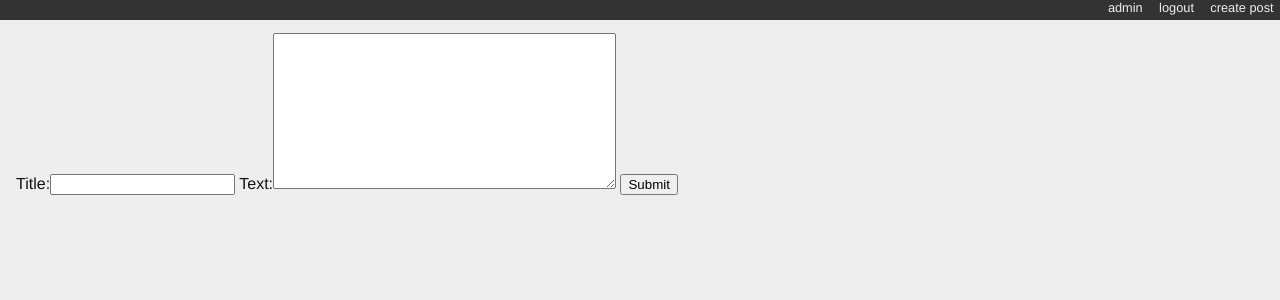
After one commit to dac2229/Djangoblog-Week8, a Django app: page /post/add/ in a window 1280 px wide. The commit adds this page. Shown: the top 300 px of the page. Run offline with Django 3.2, Linux system fonts and the light colour scheme; a user stored in the database is signed in.

Commit message:
lesson 8 complete. The functions work bt the output is not what I expected. RSS ouputs xml code and add post doesn't save the post. I followed the tutorial for both of these and still no luck

```diff
--- /dev/null
+++ b/blogging/forms.py
@@ -0,0 +1,8 @@
+from django.forms import ModelForm
+from blogging.models import Post
+
+
+class PostForm(ModelForm):
+    class Meta:
+        model = Post
+        fields = ['title', 'text']
--- a/blogging/models.py
+++ b/blogging/models.py
@@ -1,8 +1,12 @@
 from django.db import models  # <-- This is already in the file
 from django.contrib.auth.models import User
+from django.urls import reverse
+
 
 class Post(models.Model):
 
+    def __str__(self):
+        return self.title
 
     title = models.CharField(max_length=128)
     text = models.TextField(blank=True)
@@ -11,8 +15,6 @@ class Post(models.Model):
     modified_date = models.DateTimeField(auto_now=True)
     published_date = models.DateTimeField(blank=True, null=True)
 
-    def __str__(self):
-        return self.title
 
 class Category(models.Model):
     class Meta:
--- /dev/null
+++ b/blogging/templates/blogging/post_add.html
@@ -0,0 +1,18 @@
+{% extends "base.html" %}
+{% block content %}
+<DOCTYPE html>
+<html>
+    <head>
+        <title>edit</title>
+    </head>
+    <body>
+
+        <form method="post" >
+            {% csrf_token %}
+            {{form}}
+
+            <button type="submit" class="btn btn-default">Submit</button>
+        </form>
+    </body>
+</html>
+{% endblock %}
--- a/blogging/urls.py
+++ b/blogging/urls.py
@@ -2,6 +2,7 @@ from django.urls import path
 from blogging.views import stub_view
 from blogging.views import list_view
 from blogging.views import detail_view
+from blogging.views import add_model
 from blogging.feeds import LatestEntriesFeed
 
 
@@ -10,4 +11,5 @@ urlpatterns = [
     path('', list_view, name="blog_index"),
     path('posts/<int:post_id>/', detail_view, name="blog_detail"),
     path('latest/feeds/', LatestEntriesFeed()),
+    path('post/add/', add_model, name="post_add"),
 ]
--- a/blogging/views.py
+++ b/blogging/views.py
@@ -1,9 +1,13 @@
 from django.http import HttpResponse, HttpResponseRedirect, Http404
 from django.template import loader
 from blogging.models import Post
-from django.shortcuts import render
 from django.contrib.syndication.views import Feed
 from django.urls import reverse
+from django.shortcuts import render, redirect
+from django import forms
+from django.utils import timezone
+from blogging.forms import PostForm
+
 
 def stub_view(request, *args, **kwargs):
     body = "Stub View\n\n"
@@ -40,21 +44,25 @@ def detail_view(request, post_id):
     context = {'post': post}
     return render(request, 'blogging/detail.html', context)
 
+def feed_view(Feed):
+    posts = Post.objects.order_by('-published_date')
+    context = {'posts': posts}
+    return render(request, 'blogging/feed.html', context)
 
+def add_model(request):
+    if str(request.user) == "AnonymousUser":
+        return redirect("/accounts/login/")
+    if request.method == "POST":
+        form = PostForm(request.POST)
+        if form.is_valid():
+            model_instance = form.save(commit=False)
+            model_instance.author = request.user
+            model_instance.timestamp = timezone.now()
+            model_instance.save()
+            return redirect('/')
 
-class LatestEntriesFeed(Feed):
-    title = "My Blog RSS"
-    link = "/latest/feeds"
-    description = "Latest update on Blogs."
+    else:
 
-    def items(self):
-        return Post.objects.order_by('-published_date')[:5]
+        form = PostForm()
 
-    def item_title(self, item):
-        return item.title
-
-    def item_description(self, item):
-        return item.text
-
-    def item_link(self, item):
-        return reverse('blog_detail', args=[item.pk])
+        return render(request, "blogging/post_add.html", {'form': form})
--- a/mysite/templates/base.html
+++ b/mysite/templates/base.html
@@ -11,8 +11,12 @@
       {% if user.is_authenticated %}
         {% if user.is_staff %}<li><a href="{% url 'admin:index' %}">admin</a></li>{% endif %}
           <li><a href="{% url 'logout' %}">logout</a></li>
+          <li><a href="/post/add/">create post</a></li>
+
         {% else %}
           <li><a href="{% url 'login' %}">login</a></li>
+          <li><a href="/post/add/">create post</a></li>
+
       {% endif %}
       </ul>
     </div>              {# header ends here #}
```
Also changed, not shown: blogging/feeds.py (+6 -5 lines), blogging/templates/blogging/list.html (+1 -6 lines), blogging/templates/blogging/feed.html (deleted), db.sqlite3.
